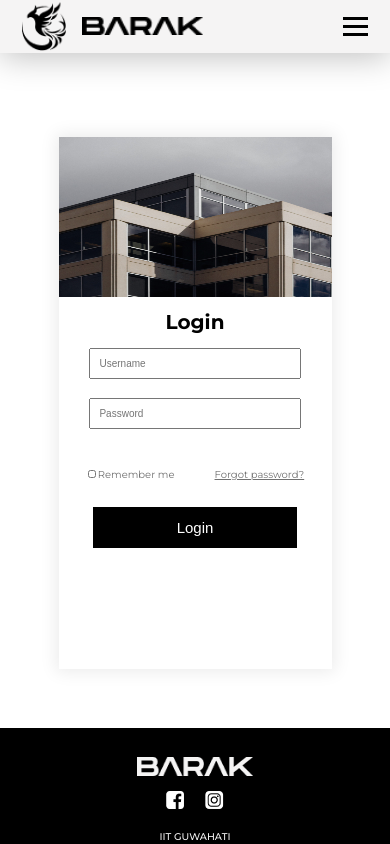
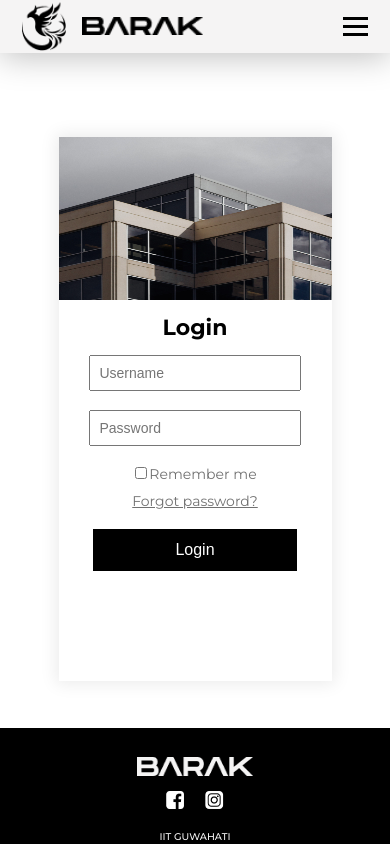
Before and after one commit to Barak-Hostel/barak-website, a React (Create React App) app: page /login in a window 390 px wide. Shown: the top 844 px of the page. Built offline with nearby package versions, Linux system fonts and the light colour scheme.

Commit message:
Improved responsiveness

```diff
--- a/src/pages/Auth/Login.module.css
+++ b/src/pages/Auth/Login.module.css
@@ -74,7 +74,7 @@
     border: none;
     color: #ffff;
     background-color: #000;
-    font-size: 15px;
+    font-size: 16px;
     padding: 12px;
     margin: 10px;
 
@@ -106,9 +106,12 @@
 .btn_rst_link {
     margin-top: 40px;
 }
-@media only screen and (max-width: 600px) {
+@media only screen and (max-width: 720px) {
+    .auth_card {
+        height: 92%;
+    }
     h1 {
-        font-size: 20px;
+        font-size: 22px;
     }
 
     .backArrow {
@@ -121,12 +124,14 @@
     .inputbox,
     .remember,
     .forgotpass {
-        font-size: 10px;
+        font-size: 14px;
     }
-
+    .forgotpass {
+        float: right;
+    }
     .checkbox {
-        height: 8px;
-        width: 8px;
+        height: 12px;
+        width: 12px;
         margin: 2px;
     }
 
@@ -148,7 +153,38 @@
         margin-bottom: 5%;
     }
 }
-@media only screen and (max-height: 600px) {
+@media only screen and (max-width: 1077px) {
+    @media only screen and (min-width: 722px) {
+        .options {
+            text-align: center;
+            padding-top: 0px;
+            padding-bottom: 0px;
+        }
+        .forgotpass {
+            padding-top: 9px;
+            padding-bottom: 20px;
+            float: none;
+        }
+        .remember {
+            float: none;
+        }
+    }
+}
+@media only screen and (max-width: 450px) {
+    .options {
+        text-align: center;
+        padding-top: 0px;
+        padding-bottom: 0px;
+    }
+    .remember {
+        float: none;
+    }
+    .forgotpass {
+        margin-top: 9px;
+        float: none;
+    }
+}
+@media only screen and (max-height: 720px) {
     .container {
         height: 500px;
     }
```
